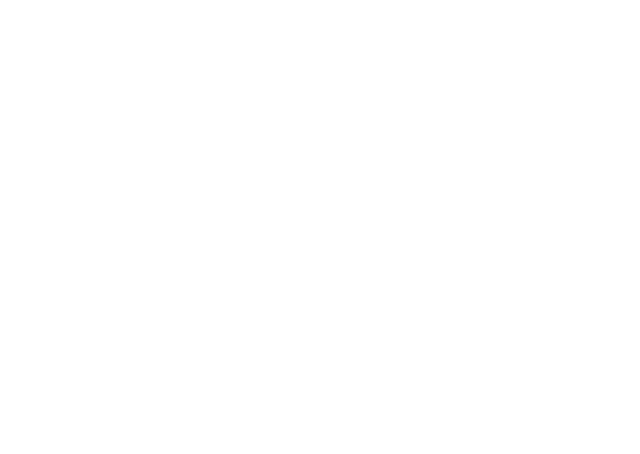
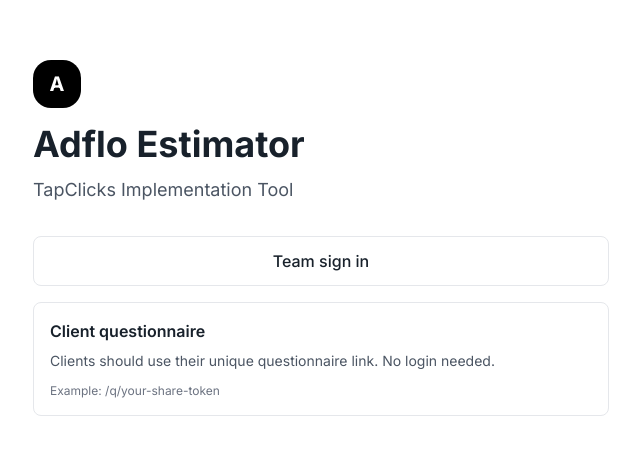
Before and after one commit to karengodin/Adflo-Estimator, a Next.js app: page / in a window 1280 px wide. Before the commit this address had no page. Shown: the part 162-616 px from the top of the page, without its empty margins (319-959 px from the left). Built offline with nearby package versions, Linux system fonts and the light colour scheme.

Commit message:
Replace home redirect with landing page

```diff
--- a/app/page.tsx
+++ b/app/page.tsx
@@ -1,5 +1,38 @@
-import { redirect } from 'next/navigation'
+import Link from 'next/link'
 
 export default function Page() {
-  redirect('/dashboard')
+  return (
+    <main className="min-h-screen bg-white flex items-center justify-center p-6">
+      <div className="max-w-xl w-full">
+        <div className="mb-8">
+          <div className="inline-flex items-center justify-center w-12 h-12 rounded-2xl bg-black text-white text-xl font-bold mb-4">
+            A
+          </div>
+          <h1 className="text-4xl font-bold mb-3">Adflo Estimator</h1>
+          <p className="text-lg text-gray-600">
+            TapClicks Implementation Tool
+          </p>
+        </div>
+
+        <div className="space-y-4">
+          <Link
+            href="/auth/login"
+            className="block w-full rounded-lg border px-4 py-3 text-center font-medium hover:bg-gray-50"
+          >
+            Team sign in
+          </Link>
+
+          <div className="rounded-lg border p-4">
+            <h2 className="font-semibold mb-2">Client questionnaire</h2>
+            <p className="text-sm text-gray-600 mb-3">
+              Clients should use their unique questionnaire link. No login needed.
+            </p>
+            <p className="text-xs text-gray-500 break-all">
+              Example: /q/your-share-token
+            </p>
+          </div>
+        </div>
+      </div>
+    </main>
+  )
 }
```
